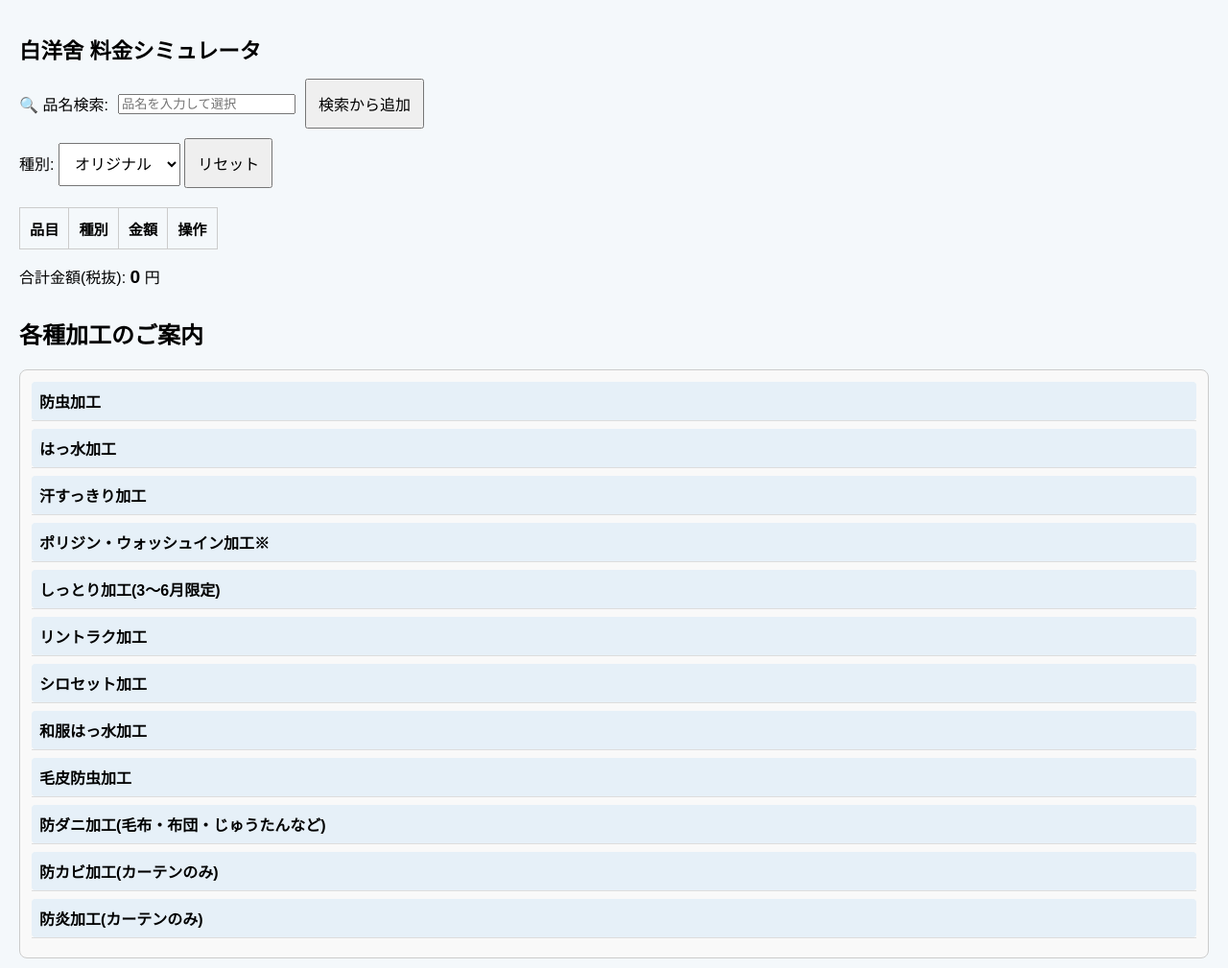
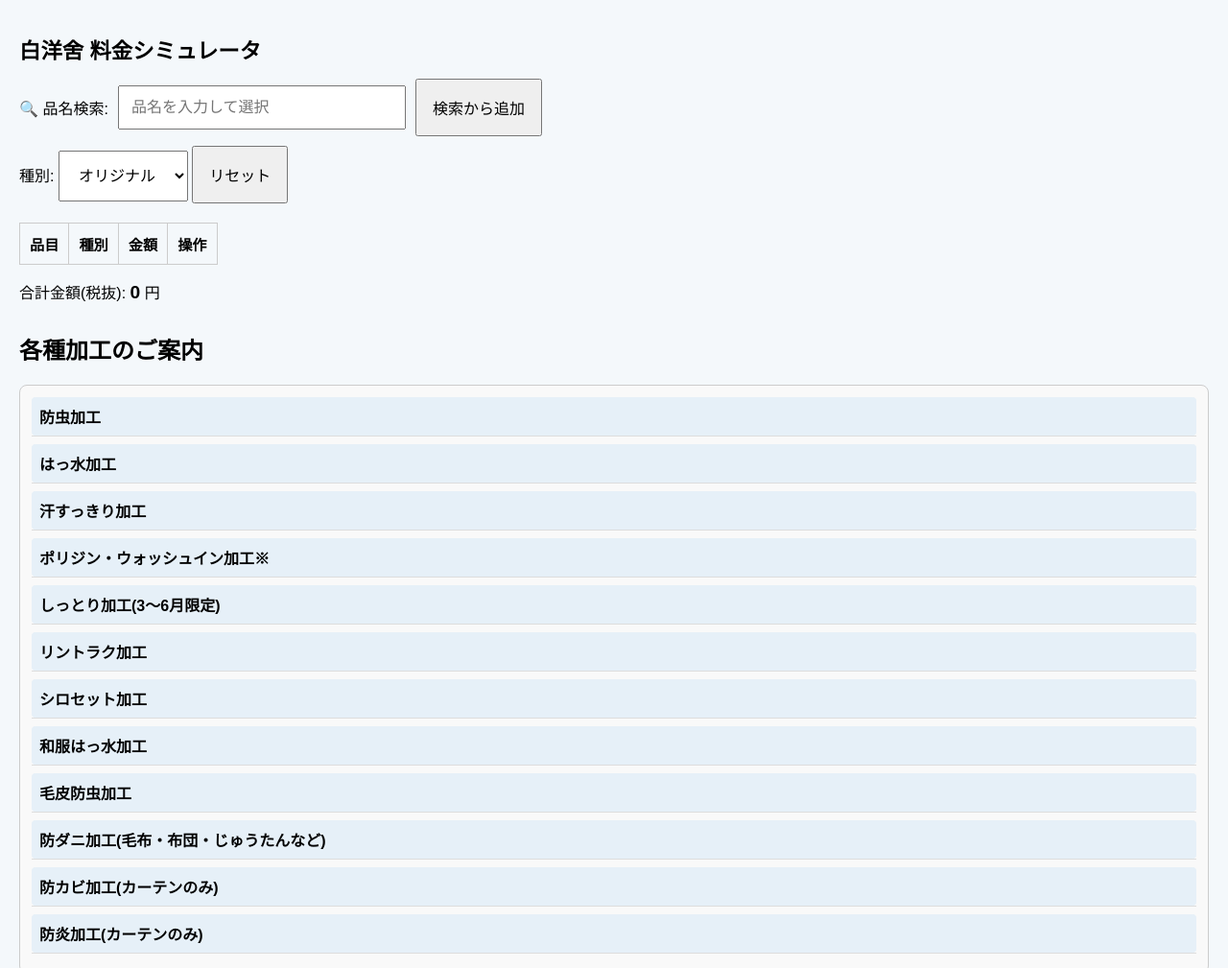
Before and after one commit to Yirton/cleaning-price-calc, a plain HTML site: page index.html in a window 1280 px wide. Shown: the top 1009 px of the page at 96% size. Drawn offline with Linux system fonts and the light colour scheme.

Commit message:
Update index.html

```diff
--- a/index.html
+++ b/index.html
@@ -16,7 +16,7 @@
     }
     select, button {
       font-size: 1em;
-      padding: 12px;
+      padding: 16px;
       flex: 1 1 100%;
     }
 
@@ -49,6 +49,15 @@
       font-weight: bold;
       font-size: 1.2em;
     }
+
+    #itemSearch {
+    font-size: 16px;
+    padding: 12px;
+    width: 100%;
+    max-width: 300px;
+    box-sizing: border-box;
+  }
+</style>
   </style>
 </head>
 <body>
```
